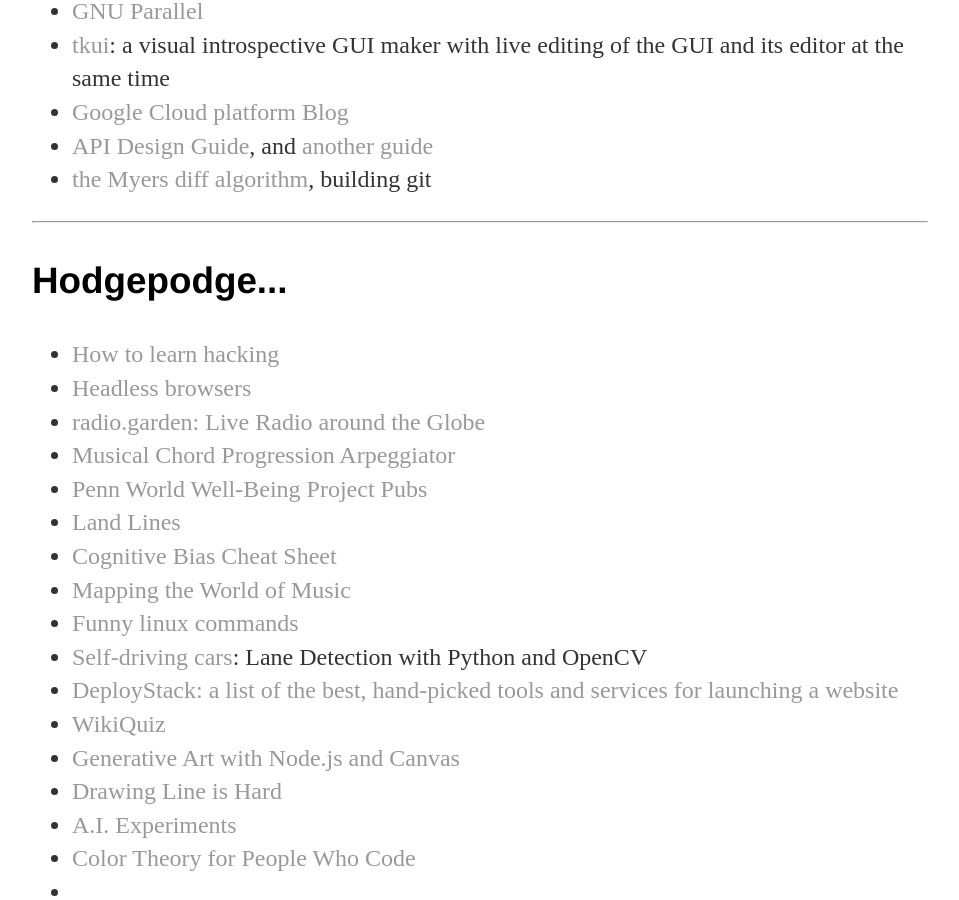
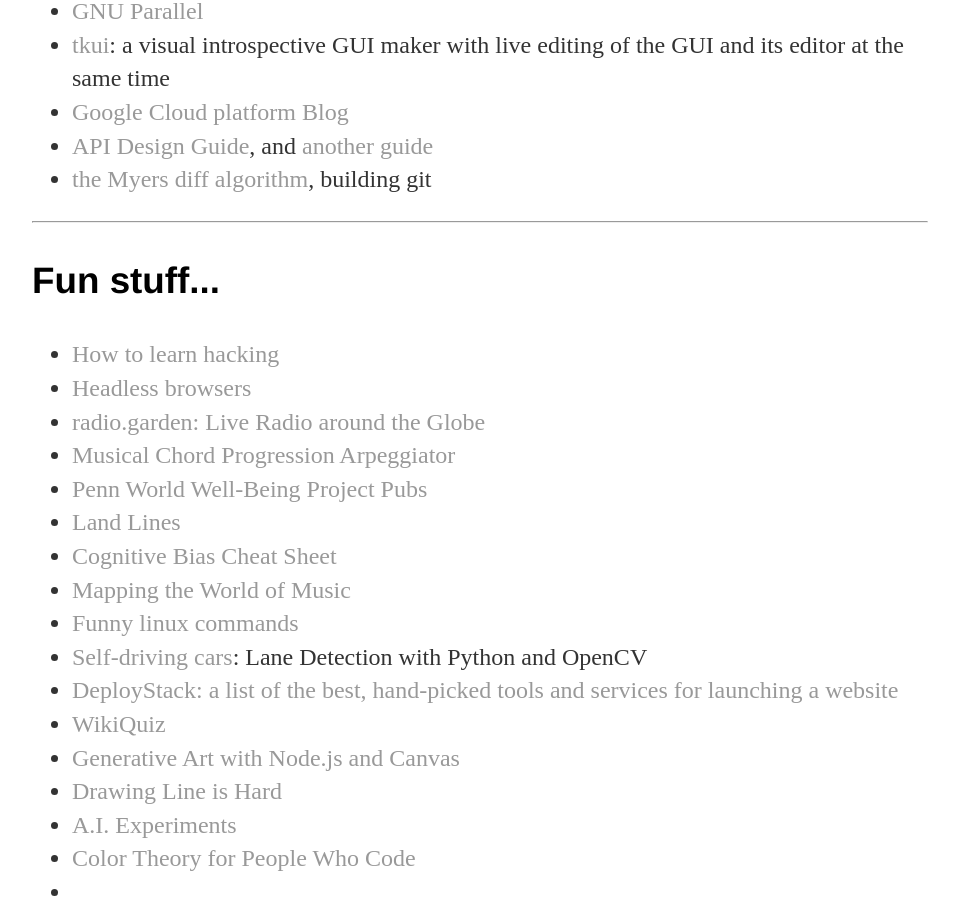
Before and after one commit to shenglih/shenglih.github.io, a Jekyll site: the page built from memo/index.html, in a window 1280 px wide and 900 px high, scrolled down 2468 px. Shown: the whole window, without its empty margins (160-1119 px from the left). Built offline with Jekyll 4.4.1, drawn with Linux system fonts in a browser that asks for light colours.

Commit message:
Update index.html

```diff
--- a/memo/index.html
+++ b/memo/index.html
@@ -79,7 +79,7 @@
 
 	</ul>
 	<hr>
-	<h3>Hodgepodge...</h3>
+	<h3>Fun stuff...</h3>
 	<ul>
 		<li><a href="http://fsecurify.com/how-to-learn-hacking/"> How to learn hacking </a> </li>
 		<li><a href="https://github.com/dhamaniasad/HeadlessBrowsers/blob/master/README.md"> Headless browsers </a> </li>
```
